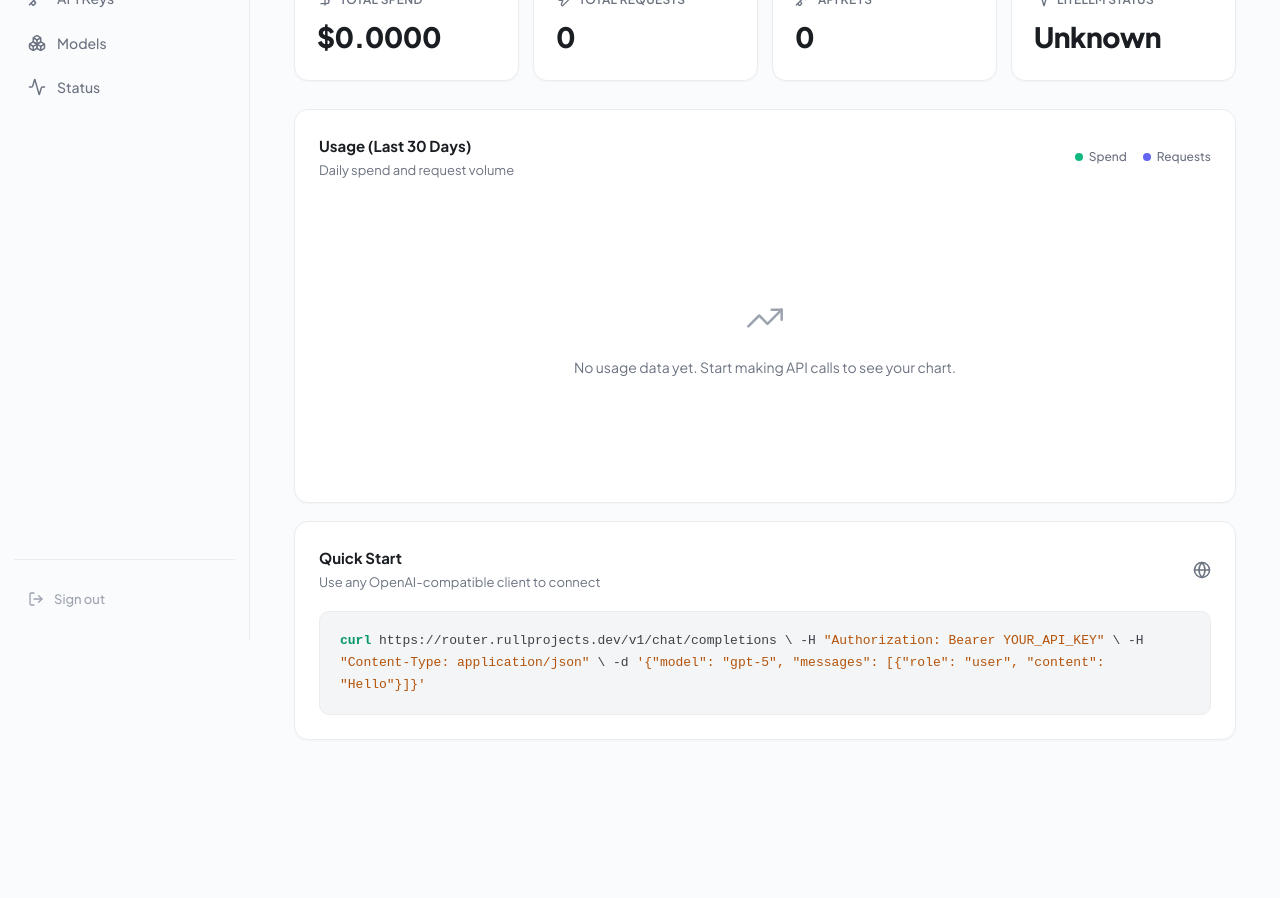
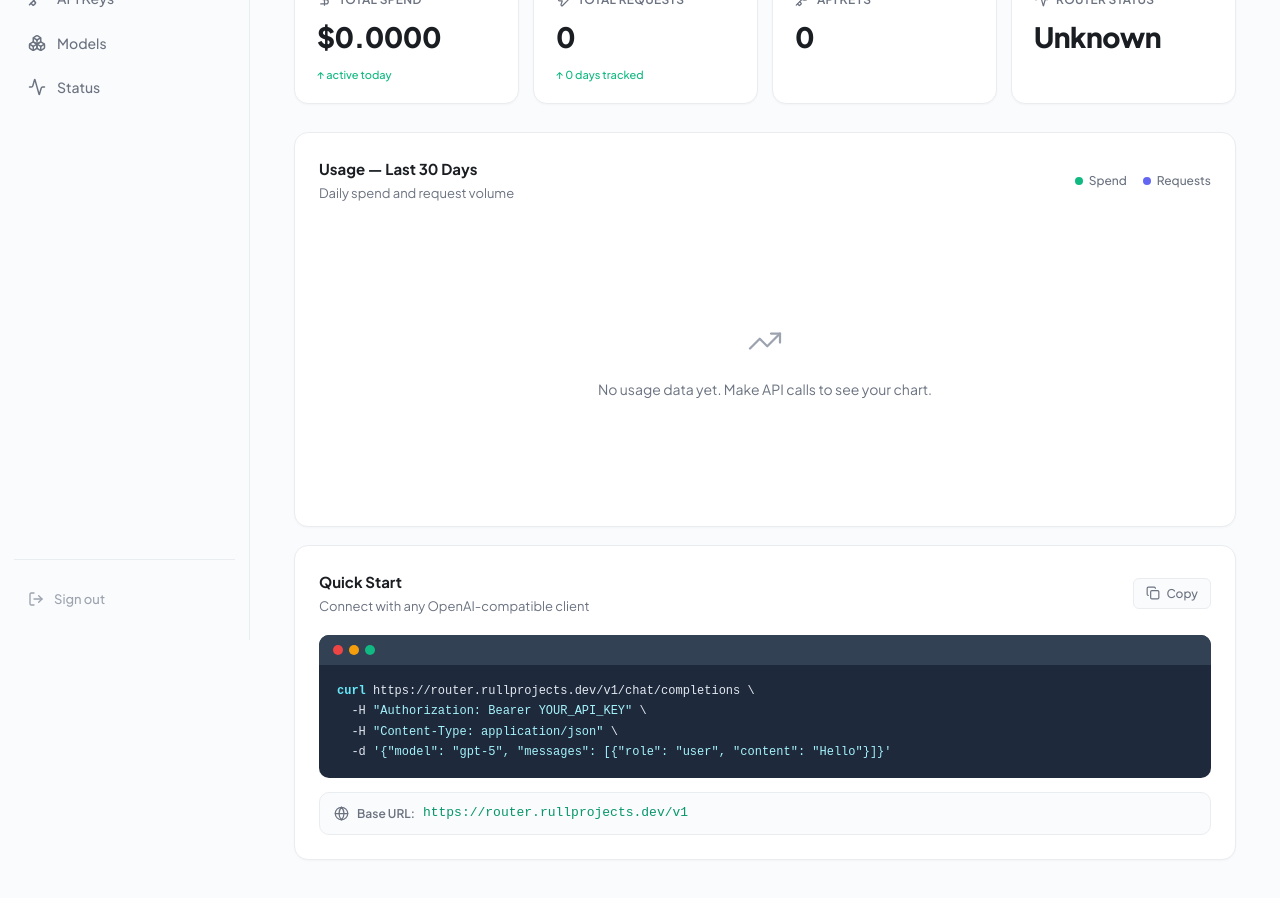
Before and after one commit to syahrullrmdhn/rullprojects.dev, a React (Vite) app in the folder frontend/: page / in a window 1280 px wide. Shown: the part 160-1058 px from the top of the page. Before the commit the page ends 954 px from the top, so only its background shows below. Built offline with nearby package versions, Linux system fonts and the light colour scheme; no server answers; sample sign-in values are in the browser's storage.

Commit message:
feat: dashboard redesign - terminal block, trends, copy button, endpoint row

```diff
--- a/frontend/src/App.css
+++ b/frontend/src/App.css
@@ -381,6 +381,105 @@ body {
   color: var(--primary);
 }
 
+/* Stat Trends */
+.stat-trend {
+  font-size: 11px;
+  font-weight: 500;
+  margin-top: 6px;
+}
+
+.stat-trend-up {
+  color: var(--primary);
+}
+
+.stat-trend-down {
+  color: var(--danger);
+}
+
+/* Terminal Block */
+.terminal-block {
+  background: #1e293b;
+  border-radius: var(--radius-sm);
+  overflow: hidden;
+  margin-bottom: 14px;
+}
+
+.terminal-header {
+  display: flex;
+  gap: 6px;
+  padding: 10px 14px;
+  background: #334155;
+}
+
+.terminal-dot {
+  width: 10px;
+  height: 10px;
+  border-radius: 50%;
+}
+
+.terminal-dot.red { background: #ef4444; }
+.terminal-dot.yellow { background: #f59e0b; }
+.terminal-dot.green { background: #10b981; }
+
+.terminal-code {
+  padding: 16px 18px;
+  font-family: 'JetBrains Mono', 'SF Mono', monospace;
+  font-size: 12px;
+  color: #e2e8f0;
+  line-height: 1.7;
+  overflow-x: auto;
+  margin: 0;
+}
+
+.t-cmd { color: #67e8f9; font-weight: 600; }
+.t-str { color: #a5f3fc; }
+
+/* Copy Button */
+.btn-copy {
+  display: flex;
+  align-items: center;
+  gap: 6px;
+  padding: 7px 12px;
+  border-radius: 6px;
+  border: 1px solid var(--border);
+  background: var(--bg-secondary);
+  color: var(--text-muted);
+  font-family: 'Plus Jakarta Sans', sans-serif;
+  font-size: 12px;
+  font-weight: 500;
+  cursor: pointer;
+  transition: all 0.15s ease;
+}
+
+.btn-copy:hover {
+  border-color: var(--primary);
+  color: var(--primary);
+}
+
+/* Endpoint Row */
+.endpoint-row {
+  display: flex;
+  align-items: center;
+  gap: 8px;
+  padding: 10px 14px;
+  background: var(--bg-secondary);
+  border-radius: var(--radius-sm);
+  border: 1px solid var(--border);
+}
+
+.endpoint-label {
+  font-size: 12px;
+  font-weight: 600;
+  color: var(--text-muted);
+}
+
+.endpoint-value {
+  font-family: 'JetBrains Mono', 'SF Mono', monospace;
+  font-size: 13px;
+  font-weight: 500;
+  color: var(--primary-dark);
+}
+
 /* Cards */
 .card {
   background: var(--card);
--- a/frontend/src/pages/Dashboard.jsx
+++ b/frontend/src/pages/Dashboard.jsx
@@ -1,18 +1,17 @@
 import { useState, useEffect } from 'react'
-import { Key, Users, Activity, Globe, DollarSign, Zap, TrendingUp } from 'lucide-react'
+import { Key, Activity, Globe, DollarSign, Zap, TrendingUp, Copy, Check } from 'lucide-react'
 import { AreaChart, Area, XAxis, YAxis, CartesianGrid, Tooltip, ResponsiveContainer } from 'recharts'
 
 function Dashboard() {
   const [stats, setStats] = useState({ totalKeys: 0, totalUsers: 0, health: 'unknown' })
   const [usage, setUsage] = useState({ daily: [], total_spend: 0, total_tokens: 0, total_requests: 0 })
   const [loading, setLoading] = useState(true)
+  const [copied, setCopied] = useState(false)
 
   const token = localStorage.getItem('token')
   const headers = { Authorization: `Bearer ${token}` }
 
-  useEffect(() => {
-    fetchData()
-  }, [])
+  useEffect(() => { fetchData() }, [])
 
   const fetchData = async () => {
     try {
@@ -20,41 +19,25 @@ function Dashboard() {
         fetch('/api/stats', { headers }),
         fetch('/api/usage', { headers }),
       ])
-
       if (statsRes.ok) {
         const data = await statsRes.json()
-        setStats({
-          totalKeys: data.total_keys || 0,
-          totalUsers: data.total_users || 0,
-          health: data.litellm_status || 'unknown',
-        })
+        setStats({ totalKeys: data.total_keys || 0, totalUsers: data.total_users || 0, health: data.litellm_status || 'unknown' })
+      }
+      if (usageRes.ok) setUsage(await usageRes.json())
+    } catch {} finally { setLoading(false) }
   }
 
-      if (usageRes.ok) {
-        const data = await usageRes.json()
-        setUsage(data)
-      }
-    } catch {
-      // silent
-    } finally {
-      setLoading(false)
-    }
-  }
+  const formatDate = (d) => d ? new Date(d).toLocaleDateString('id-ID', { day: 'numeric', month: 'short' }) : ''
+  const formatDollar = (v) => v >= 1 ? `$${v.toFixed(2)}` : v >= 0.01 ? `$${v.toFixed(3)}` : `$${v.toFixed(4)}`
 
-  const formatDate = (dateStr) => {
-    if (!dateStr) return ''
-    const d = new Date(dateStr)
-    return d.toLocaleDateString('id-ID', { day: 'numeric', month: 'short' })
-  }
-
-  const formatDollar = (value) => {
-    if (value >= 1) return `$${value.toFixed(2)}`
-    if (value >= 0.01) return `$${value.toFixed(3)}`
-    return `$${value.toFixed(4)}`
+  const copyCode = () => {
+    navigator.clipboard.writeText(`curl https://router.rullprojects.dev/v1/chat/completions \\\n  -H "Authorization: Bearer YOUR_API_KEY" \\\n  -H "Content-Type: application/json" \\\n  -d '{"model": "gpt-5", "messages": [{"role": "user", "content": "Hello"}]}'`)
+    setCopied(true)
+    setTimeout(() => setCopied(false), 2000)
   }
 
   const CustomTooltip = ({ active, payload, label }) => {
-    if (active && payload && payload.length) {
+    if (!active || !payload?.length) return null
     return (
       <div className="chart-tooltip">
         <p className="chart-tooltip-date">{formatDate(label)}</p>
@@ -71,51 +54,37 @@ function Dashboard() {
       </div>
     )
   }
-    return null
-  }
 
   return (
     <div>
       <div className="page-header">
         <div>
           <h1>Dashboard</h1>
-          <p>Overview of your API router usage and status.</p>
+          <p>Overview of your API router usage and status</p>
         </div>
       </div>
 
       <div className="stats-grid">
         <div className="stat-card">
-          <div className="stat-card-label">
-            <DollarSign size={16} />
-            Total Spend
+          <div className="stat-card-label"><DollarSign size={15} /> Total Spend</div>
+          <div className="stat-card-value">{loading ? '—' : formatDollar(usage.total_spend || 0)}</div>
+          {!loading && <div className="stat-trend stat-trend-up">↑ active today</div>}
         </div>
-          <div className="stat-card-value">{loading ? '—' : formatDollar(usage.total_spend || 0)}</div>
+        <div className="stat-card">
+          <div className="stat-card-label"><Zap size={15} /> Total Requests</div>
+          <div className="stat-card-value">{loading ? '—' : (usage.total_requests || 0).toLocaleString()}</div>
+          {!loading && <div className="stat-trend stat-trend-up">↑ {usage.daily?.length || 0} days tracked</div>}
         </div>
-
         <div className="stat-card">
-          <div className="stat-card-label">
-            <Zap size={16} />
-            Total Requests
-          </div>
-          <div className="stat-card-value">{loading ? '—' : (usage.total_requests || 0).toLocaleString()}</div>
-        </div>
-
-        <div className="stat-card">
-          <div className="stat-card-label">
-            <Key size={16} />
-            API Keys
-          </div>
+          <div className="stat-card-label"><Key size={15} /> API Keys</div>
           <div className="stat-card-value">{loading ? '—' : stats.totalKeys}</div>
         </div>
-
         <div className="stat-card">
-          <div className="stat-card-label">
-            <Activity size={16} />
-            LiteLLM Status
-          </div>
+          <div className="stat-card-label"><Activity size={15} /> Router Status</div>
           <div className={`stat-card-value ${stats.health === 'healthy' ? 'healthy' : ''}`}>
             {loading ? '—' : stats.health === 'healthy' ? 'Healthy' : stats.health === 'unreachable' ? 'Down' : 'Unknown'}
           </div>
+          {!loading && stats.health === 'healthy' && <div className="stat-trend stat-trend-up">● All systems go</div>}
         </div>
       </div>
 
@@ -124,79 +93,41 @@ function Dashboard() {
         <div className="card">
           <div className="card-header">
             <div>
-              <h3>Usage (Last 30 Days)</h3>
+              <h3>Usage — Last 30 Days</h3>
               <p>Daily spend and request volume</p>
             </div>
             <div className="chart-legend">
-              <span className="chart-legend-item">
-                <span className="chart-legend-dot spend"></span> Spend
-              </span>
-              <span className="chart-legend-item">
-                <span className="chart-legend-dot requests"></span> Requests
-              </span>
+              <span className="chart-legend-item"><span className="chart-legend-dot spend"></span> Spend</span>
+              <span className="chart-legend-item"><span className="chart-legend-dot requests"></span> Requests</span>
             </div>
           </div>
           <div className="chart-container">
-            {usage.daily && usage.daily.length > 0 ? (
-              <ResponsiveContainer width="100%" height={280}>
-                <AreaChart data={usage.daily} margin={{ top: 10, right: 10, left: 0, bottom: 0 }}>
+            {usage.daily?.length > 0 ? (
+              <ResponsiveContainer width="100%" height={260}>
+                <AreaChart data={usage.daily} margin={{ top: 8, right: 8, left: 0, bottom: 0 }}>
                   <defs>
                     <linearGradient id="colorSpend" x1="0" y1="0" x2="0" y2="1">
-                      <stop offset="5%" stopColor="#10b981" stopOpacity={0.2}/>
+                      <stop offset="5%" stopColor="#10b981" stopOpacity={0.15}/>
                       <stop offset="95%" stopColor="#10b981" stopOpacity={0}/>
                     </linearGradient>
                     <linearGradient id="colorRequests" x1="0" y1="0" x2="0" y2="1">
-                      <stop offset="5%" stopColor="#6366f1" stopOpacity={0.15}/>
+                      <stop offset="5%" stopColor="#6366f1" stopOpacity={0.12}/>
                       <stop offset="95%" stopColor="#6366f1" stopOpacity={0}/>
                     </linearGradient>
                   </defs>
-                  <CartesianGrid strokeDasharray="3 3" stroke="#f3f4f6" />
-                  <XAxis
-                    dataKey="date"
-                    tickFormatter={formatDate}
-                    tick={{ fontSize: 12, fill: '#9ca3af' }}
-                    axisLine={{ stroke: '#e5e7eb' }}
-                    tickLine={false}
-                  />
-                  <YAxis
-                    yAxisId="spend"
-                    tickFormatter={(v) => `$${v}`}
-                    tick={{ fontSize: 12, fill: '#9ca3af' }}
-                    axisLine={false}
-                    tickLine={false}
-                  />
-                  <YAxis
-                    yAxisId="requests"
-                    orientation="right"
-                    tick={{ fontSize: 12, fill: '#9ca3af' }}
-                    axisLine={false}
-                    tickLine={false}
-                  />
+                  <CartesianGrid strokeDasharray="3 3" stroke="#eaedf0" />
+                  <XAxis dataKey="date" tickFormatter={formatDate} tick={{ fontSize: 11, fill: '#9ca3af' }} axisLine={{ stroke: '#eaedf0' }} tickLine={false} />
+                  <YAxis yAxisId="spend" tickFormatter={(v) => `$${v}`} tick={{ fontSize: 11, fill: '#9ca3af' }} axisLine={false} tickLine={false} />
+                  <YAxis yAxisId="requests" orientation="right" tick={{ fontSize: 11, fill: '#9ca3af' }} axisLine={false} tickLine={false} />
                   <Tooltip content={<CustomTooltip />} />
-                  <Area
-                    yAxisId="spend"
-                    type="monotone"
-                    dataKey="spend"
-                    stroke="#10b981"
-                    strokeWidth={2}
-                    fillOpacity={1}
-                    fill="url(#colorSpend)"
-                  />
-                  <Area
-                    yAxisId="requests"
-                    type="monotone"
-                    dataKey="requests"
-                    stroke="#6366f1"
-                    strokeWidth={2}
-                    fillOpacity={1}
-                    fill="url(#colorRequests)"
-                  />
+                  <Area yAxisId="spend" type="monotone" dataKey="spend" stroke="#10b981" strokeWidth={2.5} fillOpacity={1} fill="url(#colorSpend)" />
+                  <Area yAxisId="requests" type="monotone" dataKey="requests" stroke="#6366f1" strokeWidth={2} fillOpacity={1} fill="url(#colorRequests)" />
                 </AreaChart>
               </ResponsiveContainer>
             ) : (
               <div className="chart-empty">
-                <TrendingUp size={40} strokeWidth={1.5} />
-                <p>No usage data yet. Start making API calls to see your chart.</p>
+                <TrendingUp size={36} strokeWidth={1.5} />
+                <p>No usage data yet. Make API calls to see your chart.</p>
               </div>
             )}
           </div>
@@ -209,17 +140,25 @@ function Dashboard() {
           <div className="card-header">
             <div>
               <h3>Quick Start</h3>
-              <p>Use any OpenAI-compatible client to connect</p>
+              <p>Connect with any OpenAI-compatible client</p>
             </div>
-            <Globe size={18} className="text-muted" />
+            <button className="btn-copy" onClick={copyCode}>
+              {copied ? <Check size={14} /> : <Copy size={14} />}
+              {copied ? 'Copied!' : 'Copy'}
+            </button>
           </div>
-          <div className="code-block">
-            <code>
-              <span className="code-keyword">curl</span> https://router.rullprojects.dev/v1/chat/completions \{'\n'}
-              {'  '}-H <span className="code-string">"Authorization: Bearer YOUR_API_KEY"</span> \{'\n'}
-              {'  '}-H <span className="code-string">"Content-Type: application/json"</span> \{'\n'}
-              {'  '}-d <span className="code-string">'{`{"model": "gpt-5", "messages": [{"role": "user", "content": "Hello"}]}`}'</span>
-            </code>
+          <div className="terminal-block">
+            <div className="terminal-header">
+              <span className="terminal-dot red"></span>
+              <span className="terminal-dot yellow"></span>
+              <span className="terminal-dot green"></span>
+            </div>
+            <pre className="terminal-code"><span className="t-cmd">curl</span> https://router.rullprojects.dev/v1/chat/completions \{'\n'}  -H <span className="t-str">"Authorization: Bearer YOUR_API_KEY"</span> \{'\n'}  -H <span className="t-str">"Content-Type: application/json"</span> \{'\n'}  -d <span className="t-str">{'\'{"model": "gpt-5", "messages": [{"role": "user", "content": "Hello"}]}\''}</span></pre>
+          </div>
+          <div className="endpoint-row">
+            <Globe size={15} className="text-muted" />
+            <span className="endpoint-label">Base URL:</span>
+            <code className="endpoint-value">https://router.rullprojects.dev/v1</code>
           </div>
         </div>
       </div>
```
Lines whose indentation alone changed are shown as unchanged.
